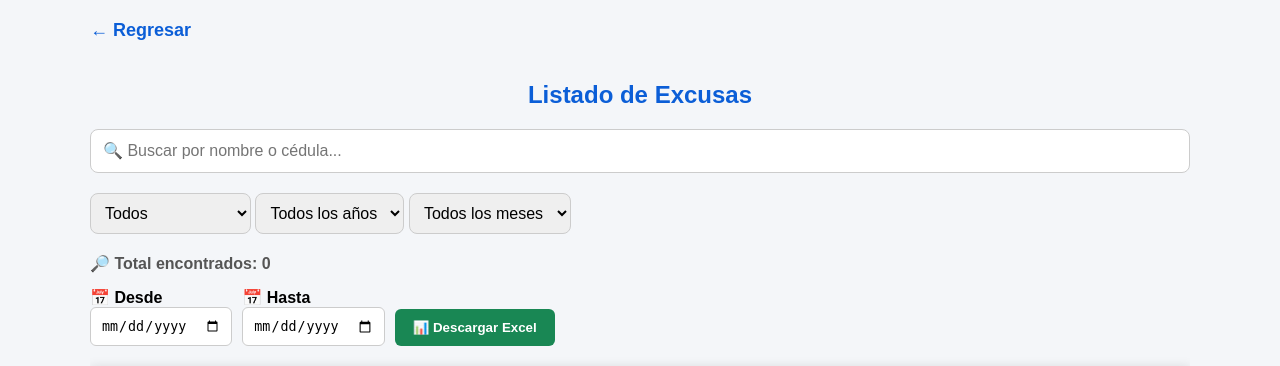
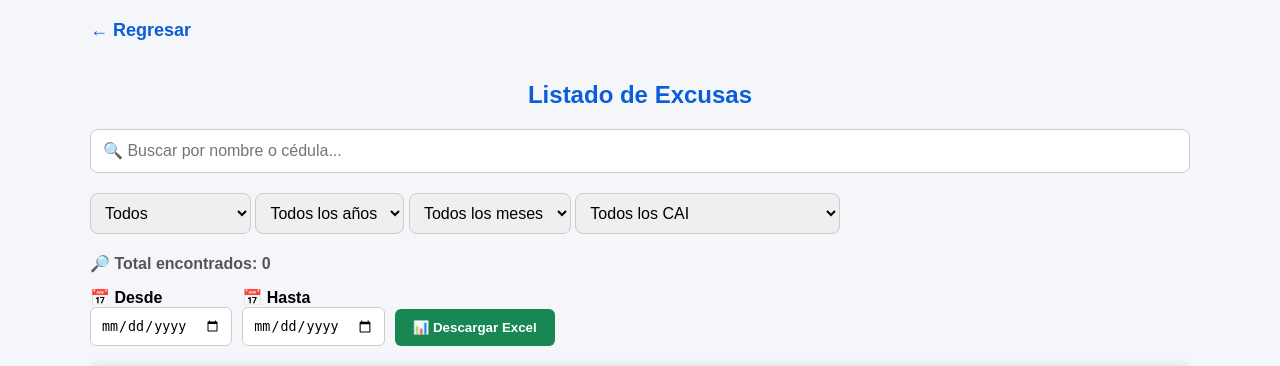
Before and after one commit to danmjp19-boop/control-excusados, a Flask app: page /lista_excusas in a window 1280 px wide. Shown: the top 366 px of the page. Run offline with Flask 3, Linux system fonts and the light colour scheme; data that the repository does not hold is empty.

Commit message:
Update lista_excusas.html

```diff
--- a/templates/lista_excusas.html
+++ b/templates/lista_excusas.html
@@ -143,6 +143,28 @@ onkeyup="filtrar()">
 
 </select>
 
+<select id="filtroCai"
+        onchange="filtrar()"
+        style="padding:10px;border:1px solid #ccc;border-radius:8px;margin-bottom:20px;font-size:16px;">
+
+    <option value="">Todos los CAI</option>
+    <option value="CAI ANDES">CAI ANDES</option>
+    <option value="CAI AURES">CAI AURES</option>
+    <option value="CAI COLINA CAMPESTRE">CAI COLINA CAMPESTRE</option>
+    <option value="CAI EL PINAR">CAI EL PINAR</option>
+    <option value="CAI EL RINCON">CAI EL RINCON</option>
+    <option value="CAI FONTANAR">CAI FONTANAR</option>
+    <option value="CAI GUAYMARAL">CAI GUAYMARAL</option>
+    <option value="CAI LA ALHAMBRA">CAI LA ALHAMBRA</option>
+    <option value="CAI LA GAITANA">CAI LA GAITANA</option>
+    <option value="CAI MAZUREN">CAI MAZUREN</option>
+    <option value="CAI SAN JOSE DE BAVARIA">CAI SAN JOSE DE BAVARIA</option>
+    <option value="CAI TIERRA LINDA">CAI TIERRA LINDA</option>
+    <option value="CAI VILLA DEL PRADO">CAI VILLA DEL PRADO</option>
+    <option value="ESTACION DE POLICIA SUBA">ESTACION DE POLICIA SUBA</option>
+
+</select>
+
 <div class="total" id="contador">
 🔎 Total encontrados: {{ excusas|length }}
 </div>
@@ -257,6 +279,7 @@ function filtrar(){
     const estadoSeleccionado = document.getElementById("filtroEstado").value;
     const anioSeleccionado = document.getElementById("filtroAnio").value;
     const mesSeleccionado = document.getElementById("filtroMes").value;
+    const caiSeleccionado = document.getElementById("filtroCai").value;
 
     const filas = document.querySelectorAll("#tabla tr[data-estado]");
 
@@ -266,6 +289,7 @@ function filtrar(){
 
         const nombre = fila.cells[1].textContent.toLowerCase();
         const cedula = fila.cells[2].textContent.toLowerCase();
+        const caiFila = fila.cells[3].textContent.trim();
 
         const estadoFila = fila.getAttribute("data-estado");
 
@@ -323,11 +347,16 @@ function filtrar(){
             mesSeleccionado === "" ||
             mesFila === mesSeleccionado;
 
+        const coincideCai =
+            caiSeleccionado === "" ||
+            caiFila === caiSeleccionado;
+
         if(
             coincideTexto &&
             coincideEstado &&
             coincideAnio &&
             coincideMes
+            coincideCai
         ){
             fila.style.display = "";
             encontrados++;
```
